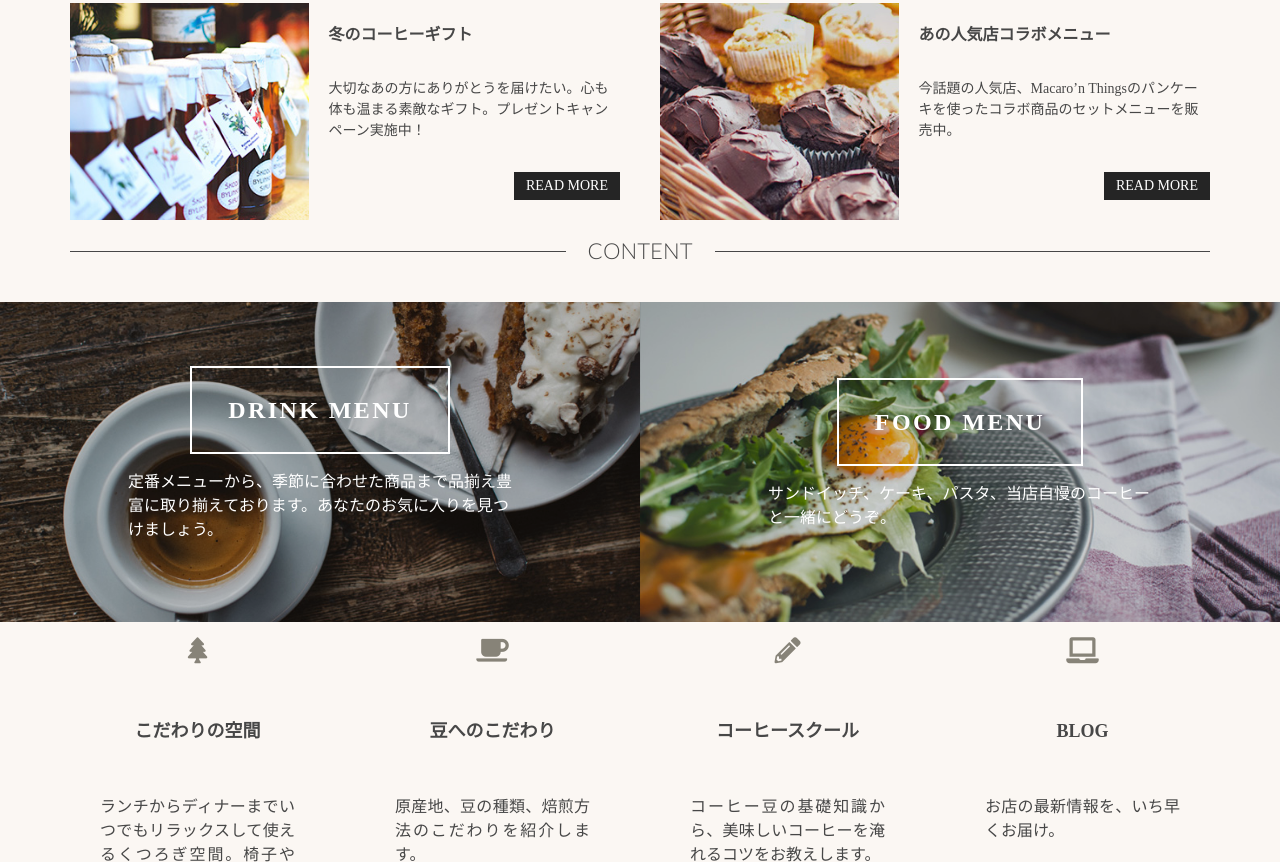
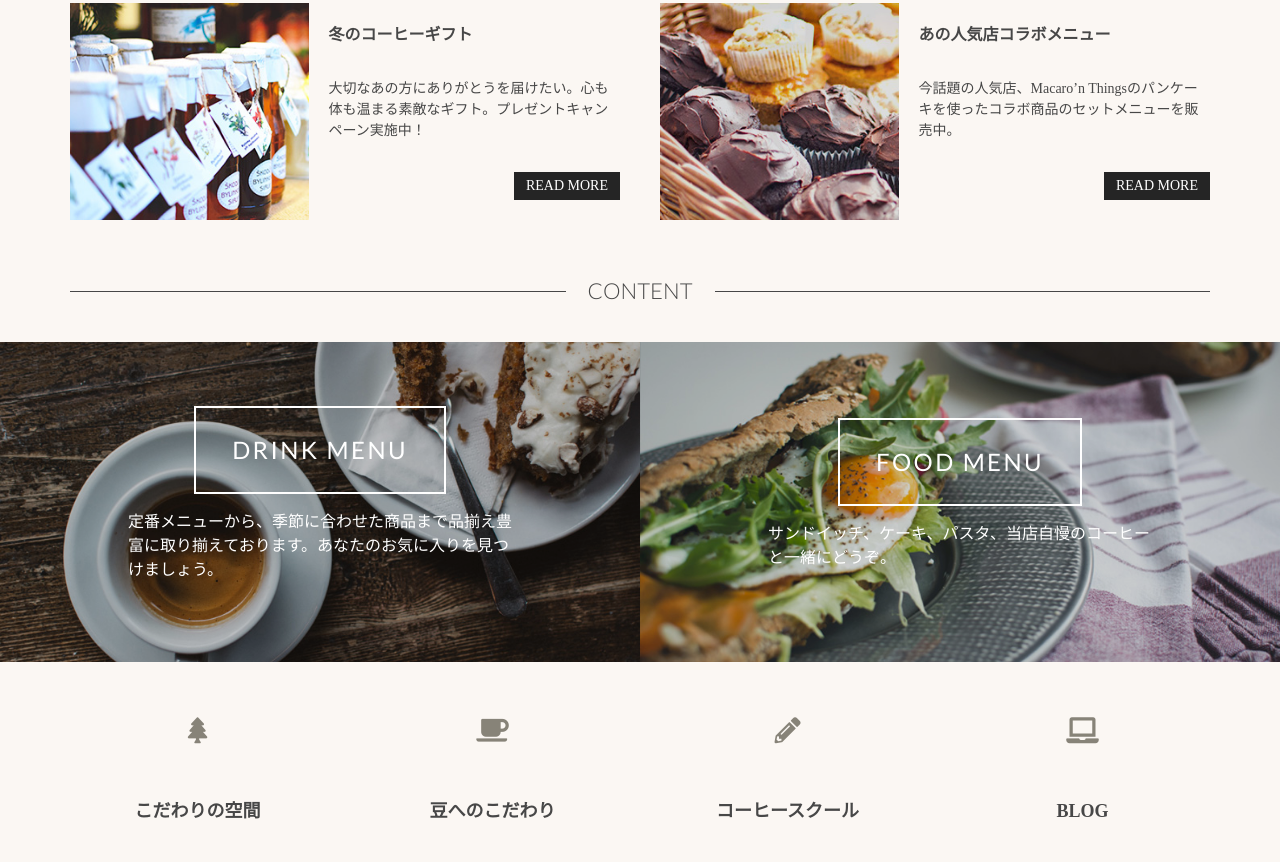
Before and after one commit to retas-seven/sass_practice, a website: page index.html in a window 1280 px wide. Shown: the part 580-1442 px from the top of the page. Drawn offline with Linux system fonts and the light colour scheme.

Commit message:
marginの調整，fontの調整

```diff
--- a/index.html
+++ b/index.html
@@ -44,7 +44,7 @@
             </div>
 
             <!-- 画像付き記事 -->
-            <section class="l-column">
+            <section class="Section l-column">
                 <div class="l-row">
                     <!-- 左側 -->
                     <div class="EntryPanel l-halfColumn">
@@ -78,7 +78,7 @@
             <!-- 画像付きメニュー -->
             <section class="Section">
                 <h2 class="sectionLabel l-column">Content</h2>
-                <div class="l-row">
+                <div class="Section__item l-row">
                     <div class="l-halfTile IndexPage__drinkMenu">
                         <a href="#" class="OverlayPanel">
                             <h3 class="OverlayPanel__head">Drink Menu</h3>
--- a/sass/components/_overlayPanel.scss
+++ b/sass/components/_overlayPanel.scss
@@ -22,6 +22,8 @@
         text-transform: uppercase;
         letter-spacing: .1em;
         font-size: 24px;
+        font-family: "Lato";
+        font-weight: 400;
         #{$root}:hover & {
             background-color: rgba(255,255,255,0.2);
         }
```
Also changed, not shown: resources/css/main.css.
